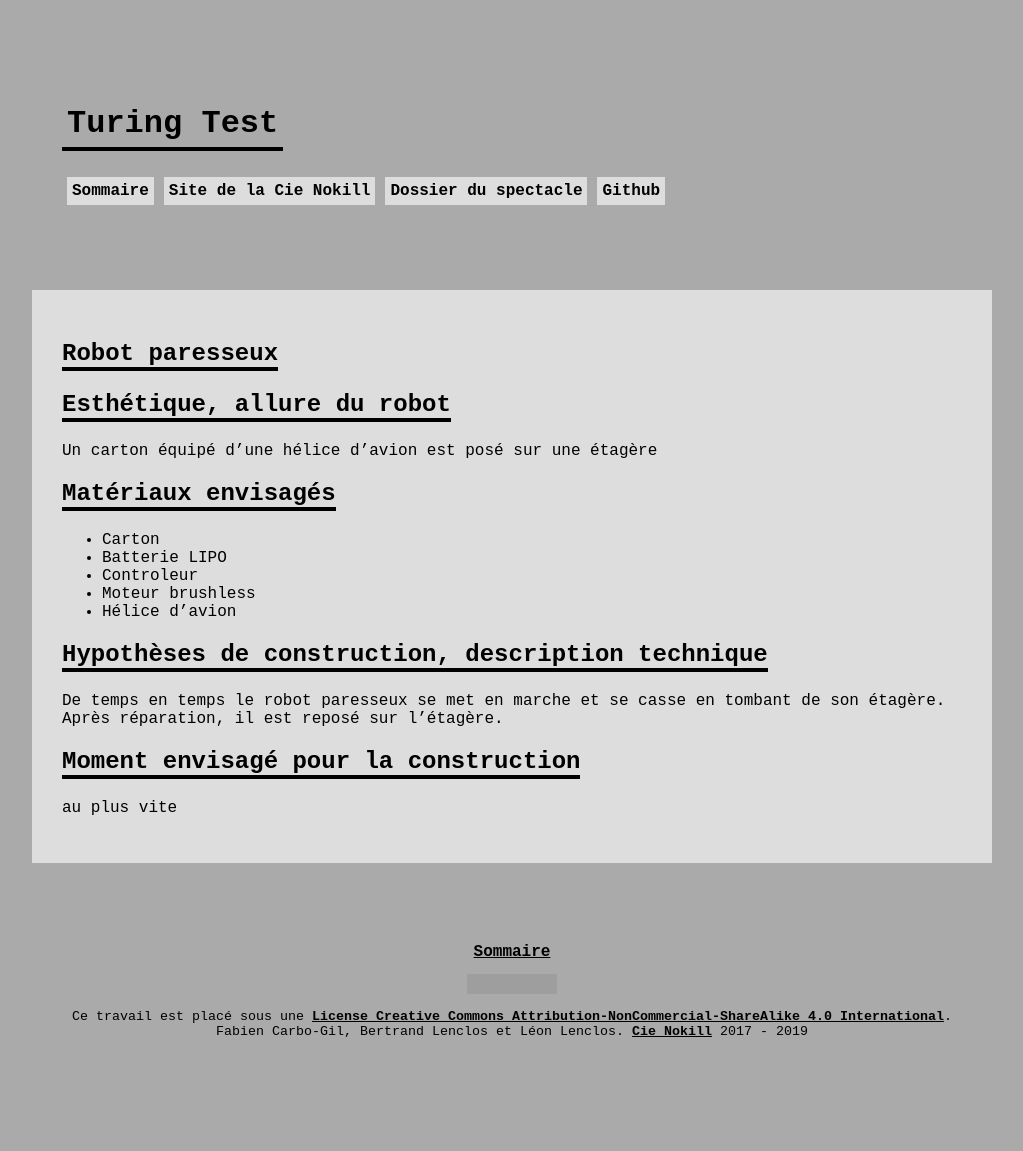
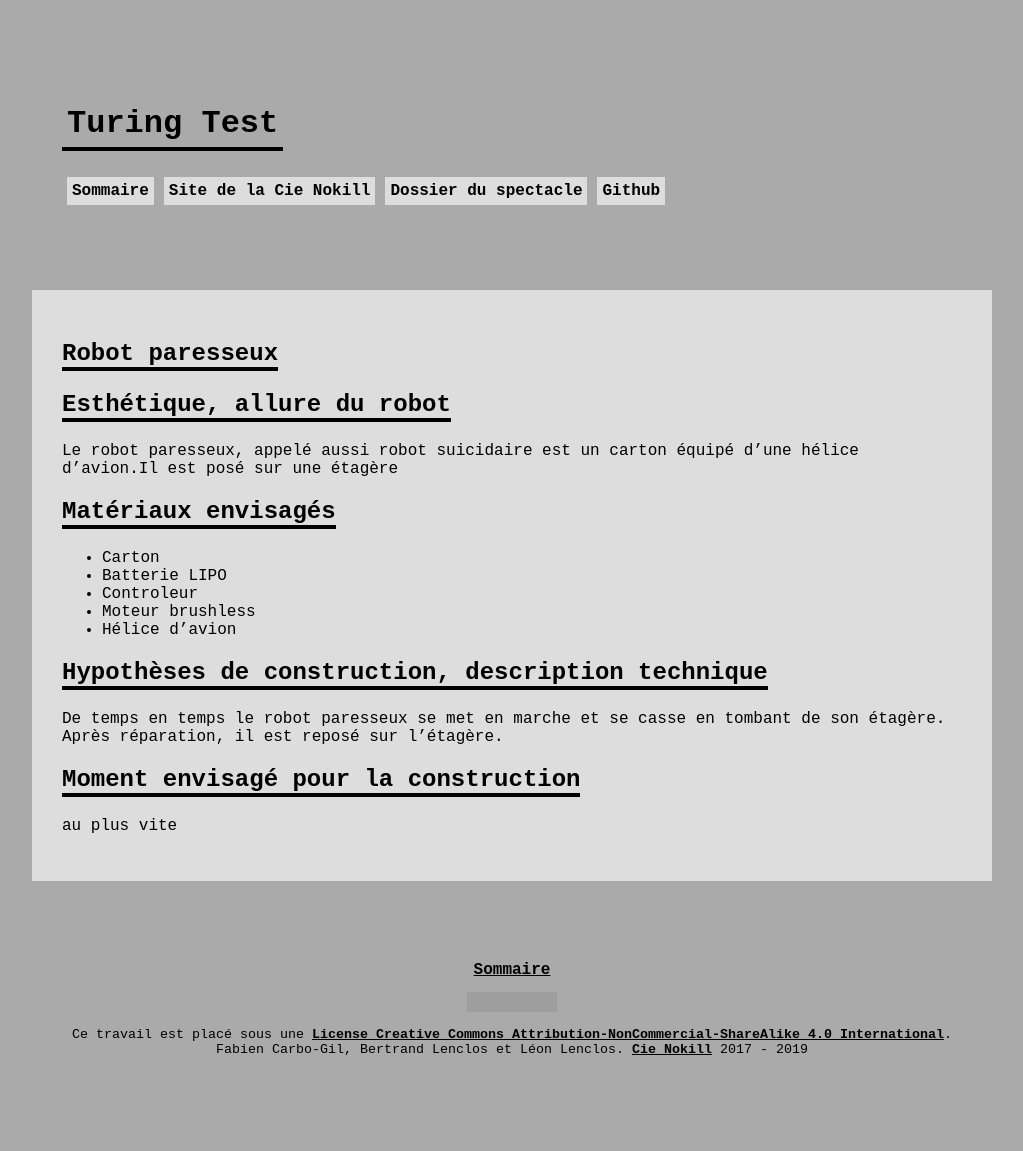
Before and after one commit to LeonLenclos/turing-test, a Jekyll site: the page built from contenu/robots/robot-paresseux.md, in a window 1280 px wide. Shown: the whole page, without its empty margins (128-1151 px from the left). Built offline with Jekyll 4.4.1, drawn with Linux system fonts in a browser that asks for light colours; nearby versions of some CDN libraries; our own code applies the rules of GitHub Pages for plain Markdown files; a script that is not in the unit is left out; the repository's description, which GitHub fills in, is left out; grey boxes are pictures that could not be loaded.

Commit message:
Update robot-paresseux.md

```diff
--- a/contenu/robots/robot-paresseux.md
+++ b/contenu/robots/robot-paresseux.md
@@ -2,7 +2,8 @@
 # Robot paresseux
 
 ## Esthétique, allure du robot
-Un carton équipé d'une hélice d'avion est posé sur une étagère
+
+Le robot paresseux, appelé aussi robot suicidaire est un carton équipé d'une hélice d'avion.Il est posé sur une étagère
 
 ## Matériaux envisagés
 
```
